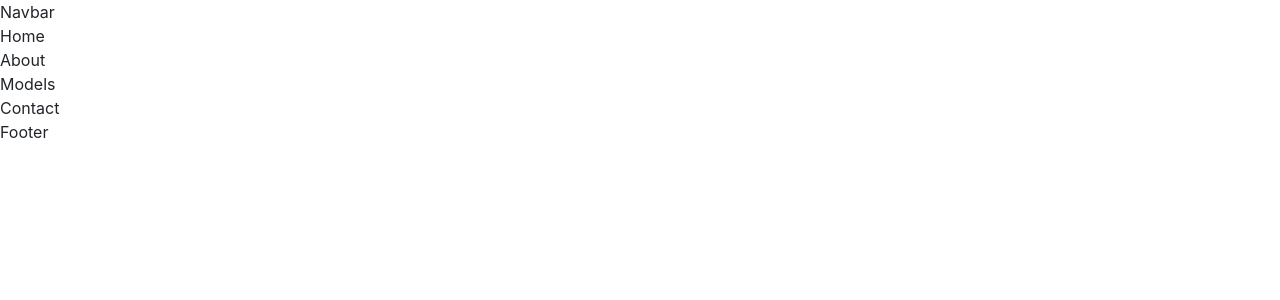
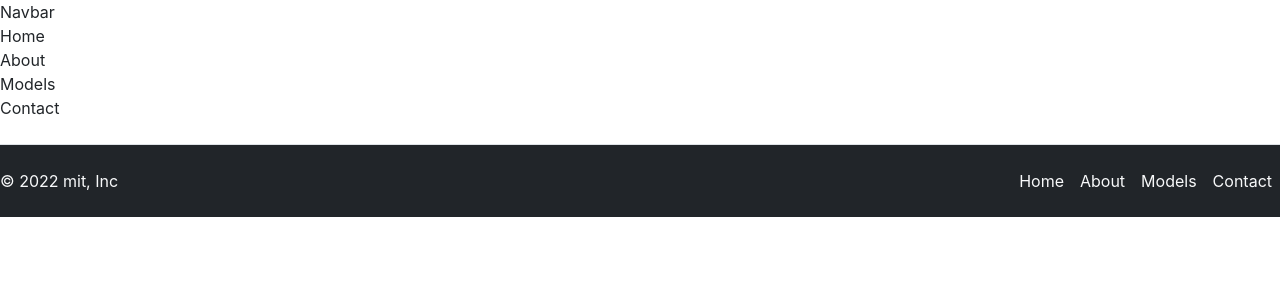
Before and after one commit to abhipatil46/Digital-Book, a React (Create React App) app in the folder digital_book/: page / in a window 1280 px wide. Shown: the top 300 px of the page. Built offline with nearby package versions, Linux system fonts and the light colour scheme.

Commit message:
footer added

```diff
--- a/digital_book/src/components/Footer.jsx
+++ b/digital_book/src/components/Footer.jsx
@@ -2,7 +2,22 @@
 
 const Footer = () => {
   return (
-    <div>Footer</div>
+    <div>
+      {/* Footer Start */}
+      <footer className="d-flex flex-wrap justify-content-between align-items-center py-3 my-4 border-top bg-dark">
+    <p className="col-md-4 mb-0 text-light">© 2022 mit, Inc</p>
+
+    <a href="/" className="col-md-4 d-flex align-items-center justify-content-center mb-3 mb-md-0 me-md-auto link-dark text-decoration-none">
+        </a>
+
+    <ul className="nav col-md-4 justify-content-end">
+      <li className="nav-item"><a href="#" className="nav-link px-2 text-light">Home</a></li>
+      <li className="nav-item"><a href="#" className="nav-link px-2 text-light">About</a></li>
+      <li className="nav-item"><a href="#" className="nav-link px-2 text-light">Models</a></li>
+      <li className="nav-item"><a href="#" className="nav-link px-2 text-light">Contact</a></li>
+      </ul>
+  </footer>
+    </div>
   )
 }
 
```
